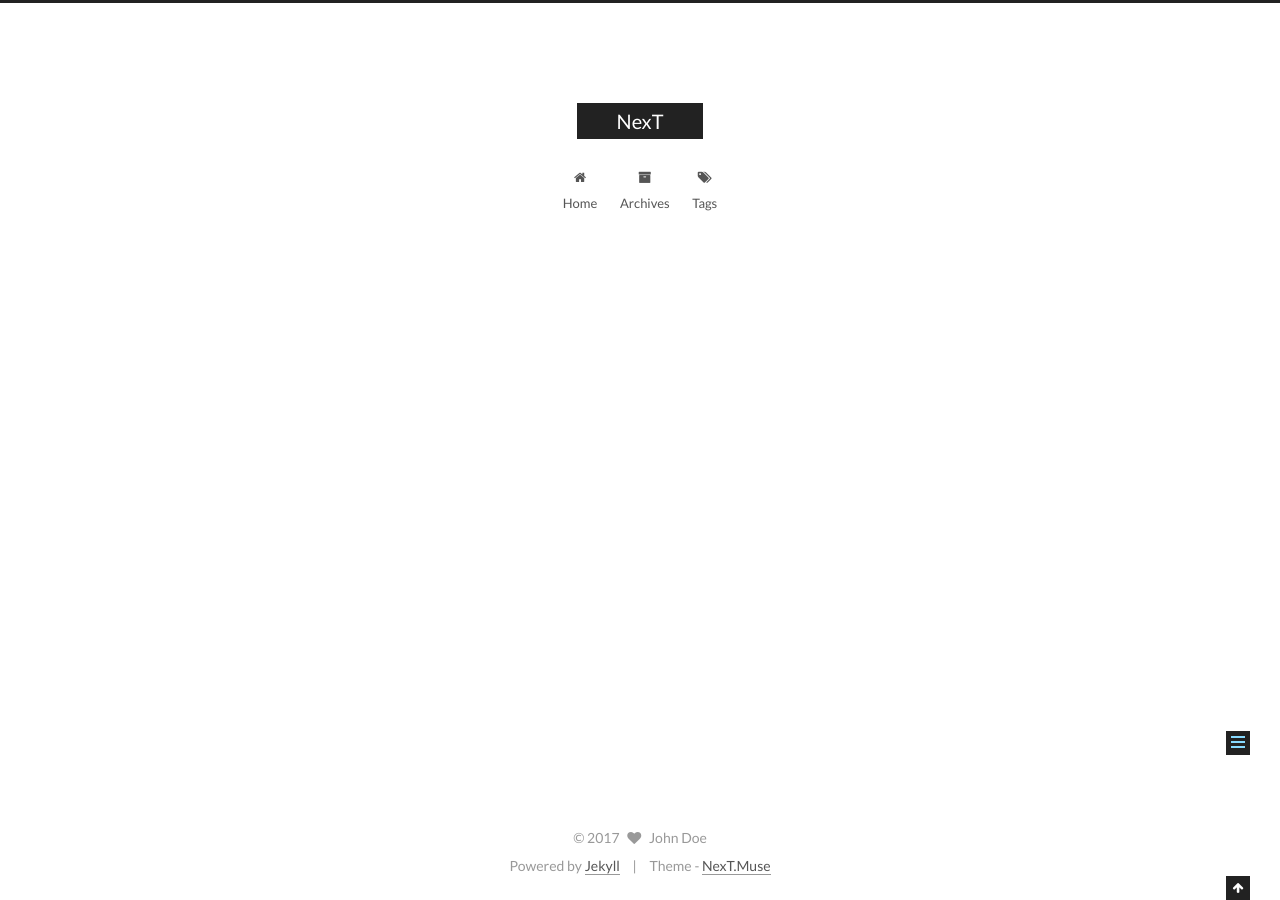
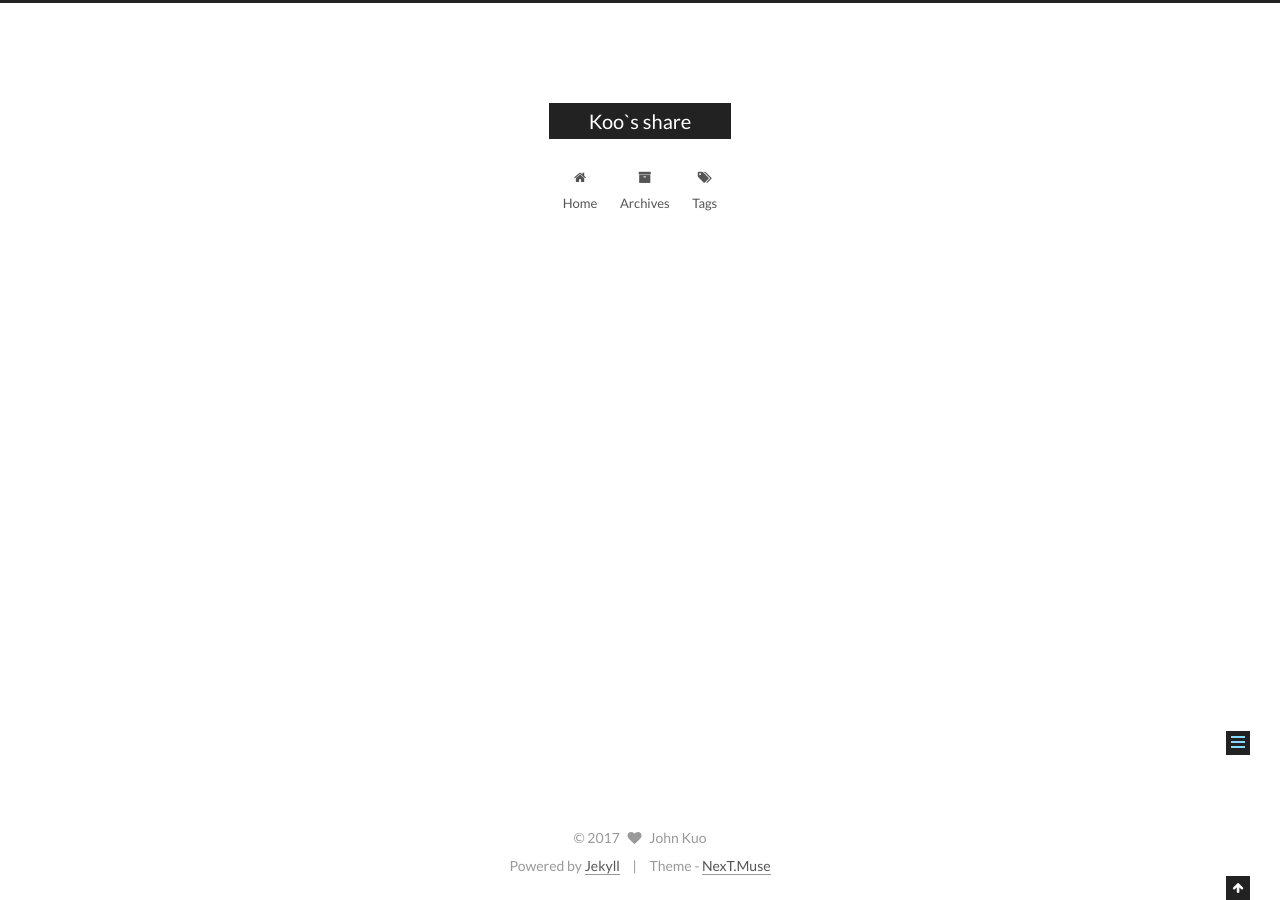
Before and after one commit to davidkoojohn/share, a Jekyll site: the page built from yeoman.md, in a window 1280 px wide. Shown: the part 100-1000 px from the top of the page. Built offline with Jekyll 4.4.1, drawn with Linux system fonts in a browser that asks for light colours; our own code applies the rules of GitHub Pages for plain Markdown files.

```diff
--- a/_config.yml
+++ b/_config.yml
@@ -4,10 +4,10 @@
 # ---------------------------------------------------------------
 
 # Site
-title: NexT
+title: Koo`s share
 subtitle:
 description:
-author: John Doe
+author: John Kuo
 # Support language: de, en, fr-FR, id, ja, ko, pt-BR, pt, ru, zh-Hans, zh-hk, zh-tw
 language: en
 date_format: '%Y-%m-%d'
@@ -16,7 +16,8 @@
 ## If your site is put in a subdirectory, set url as 'http://yoursite.com' and baseurl as '/child'
 url:
 baseurl: '/share/'
-permalink: pretty
+# default value pretty
+permalink: /:title
 
 # Pagination
 paginate: 10
@@ -78,7 +79,7 @@
 favicon: /assets/favicon.ico
 
 # Set default keywords (Use a comma to separate)
-keywords: "Jekyll, NexT"
+keywords: "Jekyll, NexT, blog, share, github"
 
 # Set rss to false to disable feed link.
 # Leave rss as empty to use site's feed link.
```
